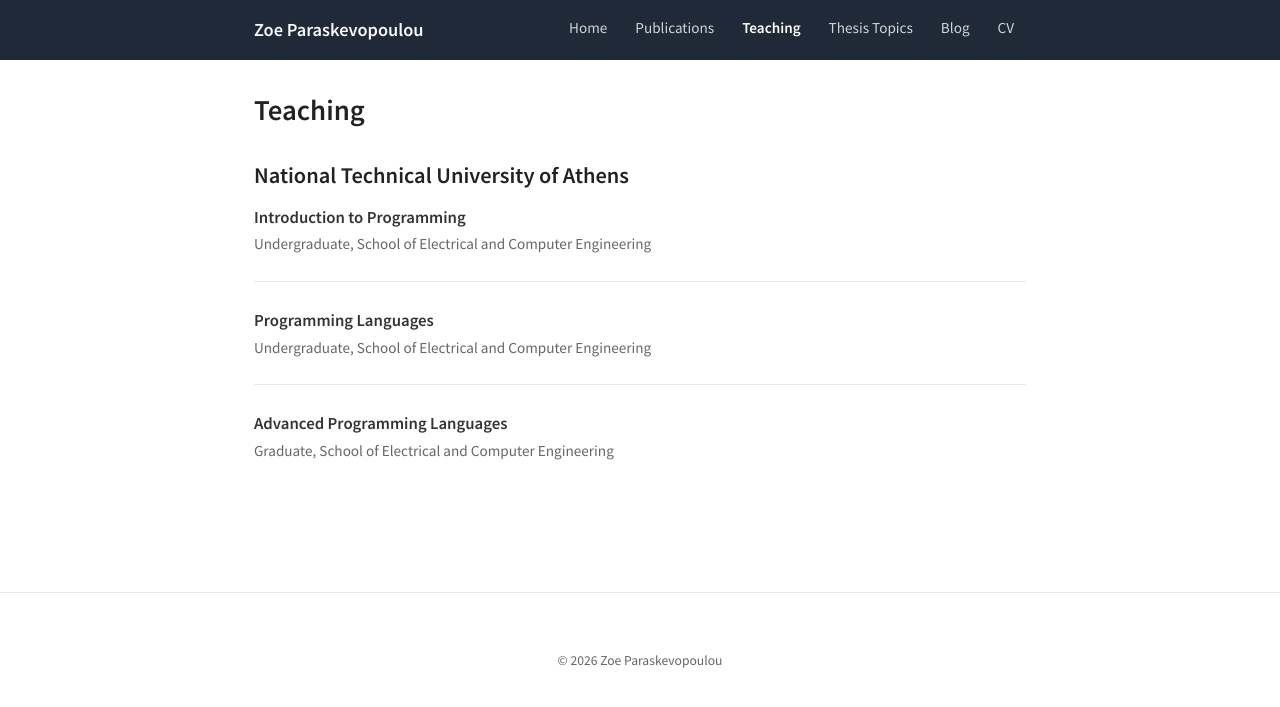
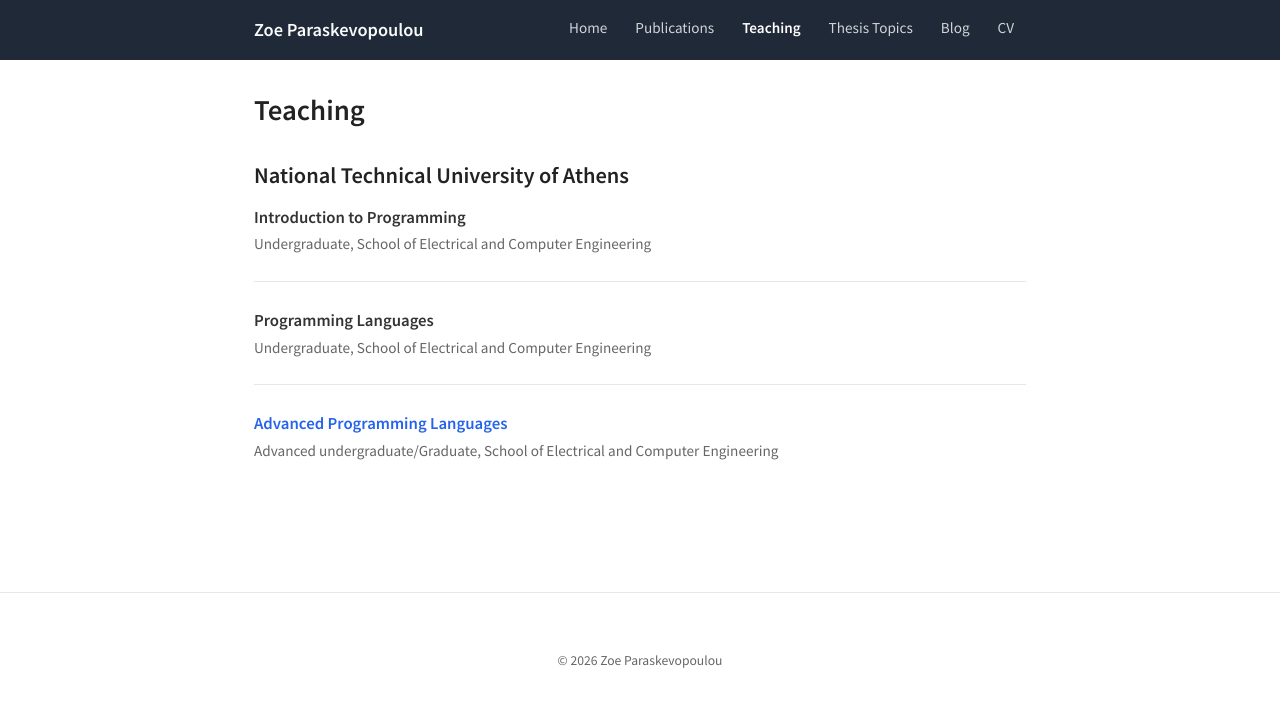
Before and after one commit to zoep/zoep.github.io, a Jekyll site: the page built from teaching.md, in a window 1280 px wide. Shown: the top 707 px of the page. Built offline with Jekyll 4.4.1, drawn with Linux system fonts in a browser that asks for light colours.

Commit message:
Add PL2 website

```diff
--- a/_sass/main.scss
+++ b/_sass/main.scss
@@ -144,19 +144,6 @@
   margin-bottom: 2rem;
 }
 
-.home-email {
-  color: $color-muted;
-  font-size: 0.95rem;
-  margin: 0.5rem 0 0;
-
-  i { margin-right: 0.35rem; }
-  a {
-    color: inherit;
-    transition: color 0.15s;
-    &:hover { color: $color-link; text-decoration: none; }
-  }
-}
-
 .contact-links {
   list-style: none;
   padding: 0;
@@ -251,6 +238,78 @@
   .talk-meta { color: $color-muted; font-size: 0.95rem; }
 }
 
+// Course pages
+.course-nav {
+  .nav-wrapper { flex-wrap: wrap; }
+  .site-title { white-space: nowrap; }
+  .nav-links {
+    flex-wrap: wrap;
+    justify-content: flex-end;
+    a { white-space: nowrap; padding: 0.9rem 0.6rem; font-size: 0.9rem; }
+  }
+}
+
+.course-header {
+  margin-bottom: 1.5rem;
+
+  .course-name {
+    font-size: 1.4rem;
+    margin-bottom: 0.1rem;
+  }
+  .course-details { color: $color-muted; font-size: 0.95rem; }
+}
+
+.course-info {
+  display: grid;
+  grid-template-columns: max-content 1fr;
+  column-gap: 1.5rem;
+  row-gap: 0.4rem;
+  margin-bottom: 1.5rem;
+
+  dt { font-weight: 600; color: $color-heading; }
+  dd { margin: 0; }
+}
+
+.syllabus-entry {
+  display: flex;
+  gap: 1.25rem;
+  margin-bottom: 1.25rem;
+  padding-bottom: 1.25rem;
+  border-bottom: 1px solid $color-border;
+
+  &:last-child { border-bottom: none; }
+
+  .entry-label {
+    flex: 0 0 6.5rem;
+    font-weight: 600;
+    color: $color-muted;
+    font-size: 0.95rem;
+  }
+  .entry-body { flex: 1; min-width: 0; }
+  .entry-title { font-weight: 600; }
+  .entry-desc { color: $color-muted; font-size: 0.95rem; }
+  .entry-links {
+    margin-top: 0.3rem;
+    font-size: 0.9rem;
+    a { margin-right: 0.75rem; }
+  }
+}
+
+@media (max-width: 640px) {
+  .course-info {
+    grid-template-columns: 1fr;
+    row-gap: 0;
+    dt { margin-top: 0.5rem; }
+  }
+
+  .syllabus-entry {
+    flex-direction: column;
+    gap: 0.15rem;
+    .entry-label { flex: none; }
+    .entry-desc, .entry-links { font-size: 0.88rem; }
+  }
+}
+
 // Footer
 .site-footer {
   border-top: 1px solid $color-border;
--- a/teaching.md
+++ b/teaching.md
@@ -19,6 +19,6 @@
 </div>
 
 <div class="course-entry">
-  <div class="course-title">Advanced Programming Languages</div>
-  <div class="course-meta">Graduate, School of Electrical and Computer Engineering</div>
+  <div class="course-title"><a href="{{ '/teaching/pl2/' | relative_url }}">Advanced Programming Languages</a></div>
+  <div class="course-meta">Advanced undergraduate/Graduate, School of Electrical and Computer Engineering</div>
 </div>
```
Also changed, not shown: _layouts/course.html (added, +24 -0 lines), courses/pl2.md (added, +128 -0 lines), index.md (+6 -4 lines), 7 other files.
